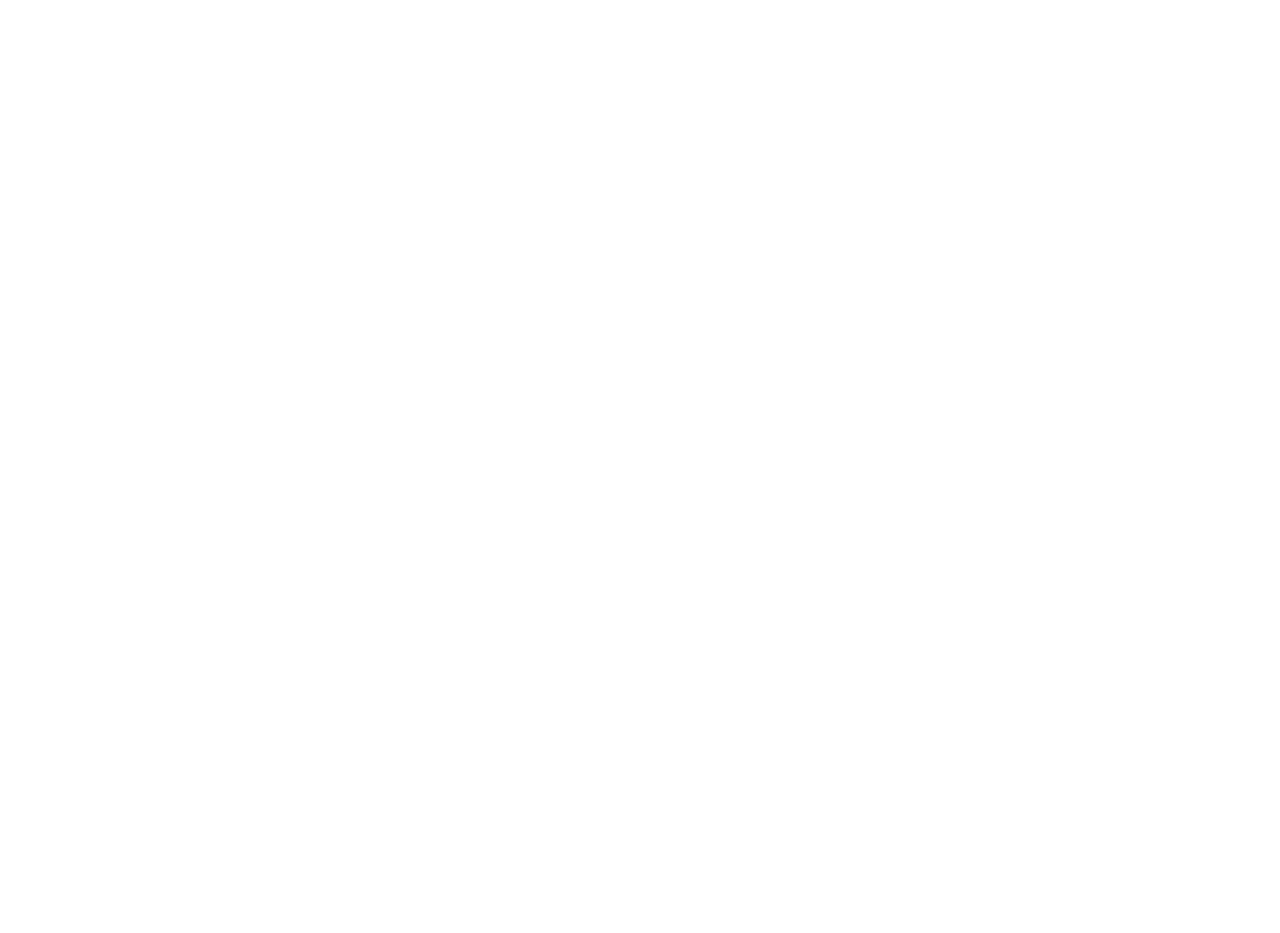
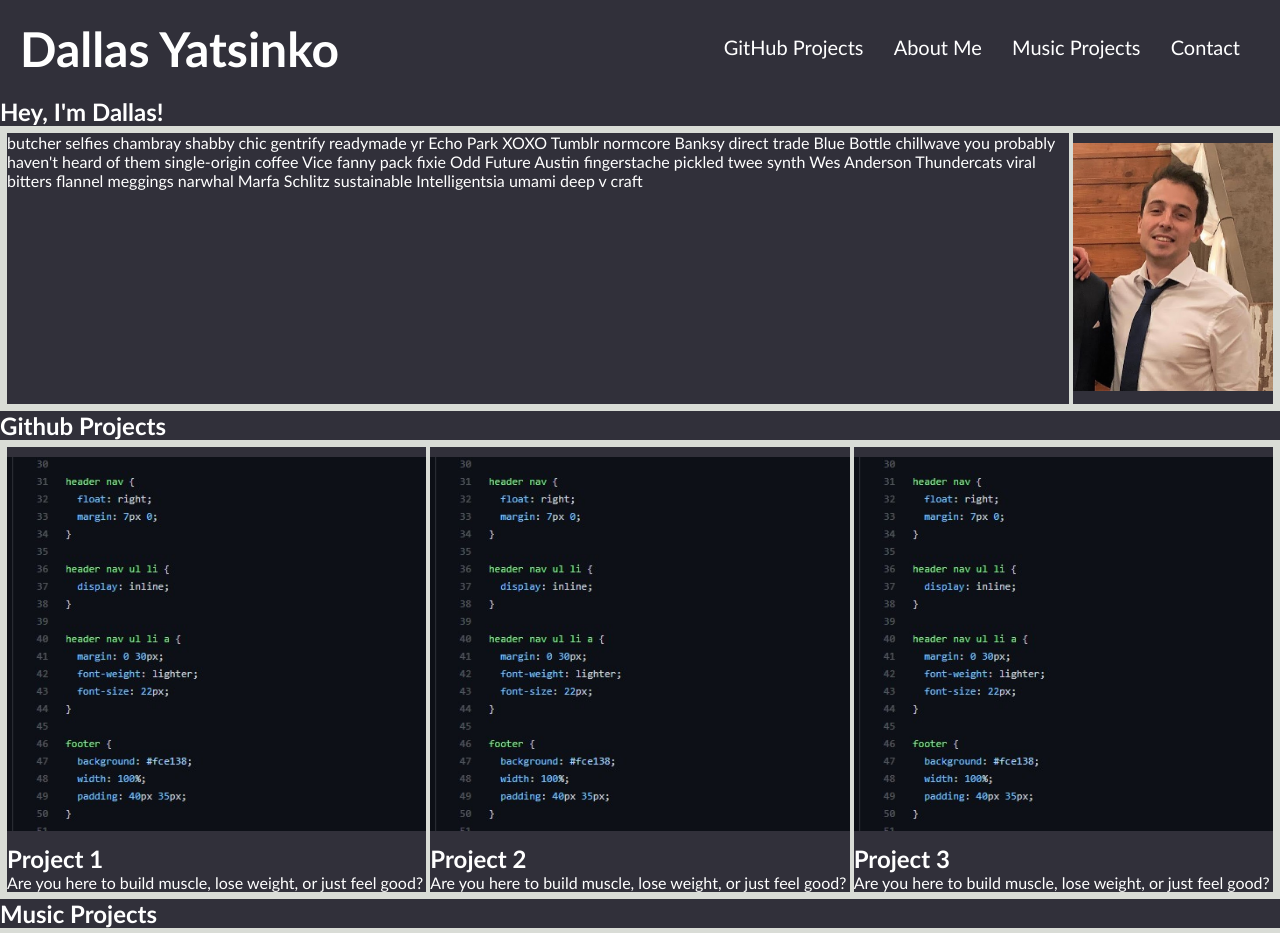
Before and after one commit to okni-c/Professional-Portfolio, a plain HTML site: page index.html in a window 1280 px wide. Shown: the top 933 px of the page. Before the commit the page ends 800 px from the top, so only its background shows below. Drawn offline with Linux system fonts and the light colour scheme.

Commit message:
added more main content

```diff
--- /dev/null
+++ b/assets/style.css
@@ -0,0 +1,78 @@
+* {
+    box-sizing: border-box;
+    padding: 0;
+    margin: 0;
+    background-color: #31303a;
+}
+
+body {
+    background-color: #d9dcd6;
+    font-family: 'Trebuchet MS', 'Lucida Sans Unicode', 'Lucida Grande', 'Lucida Sans', 'Arial', 'sans-serif';
+    color: #ffffff;
+}
+
+header {
+    padding: 20px;
+    font-family: 'Trebuchet MS', 'Lucida Sans Unicode', 'Lucida Grande', 'Lucida Sans', 'Arial', 'sans-serif';
+    color: #ffffff;
+}
+
+header a {
+    text-decoration: none;
+    color: #ffffff;
+}
+
+header h1 {
+    display: inline-block;
+    font-size: 48px;
+}
+
+header nav {
+    padding-top: 15px;
+    margin-right: 20px;
+    float: right;
+    font-family: 'Gill Sans', 'Gill Sans MT', 'Calibri', 'Trebuchet MS', 'sans-serif';
+    font-size: 20px;
+}
+
+header nav ul {
+    list-style-type: none;
+}
+
+header nav ul li {
+    display: inline-block;
+    margin-left: 25px;
+}
+
+footer {
+    padding: 30px;
+    clear: both;
+    font-family: 'Trebuchet MS', 'Lucida Sans Unicode', 'Lucida Grande', 'Lucida Sans', 'Arial', 'sans-serif';
+    text-align: left;
+}
+
+footer h2 {
+    font-size: 20px;
+}
+
+/*classes*/
+
+.container {
+    display: flex;
+    border: 5px solid #d9dcd6;
+    justify-content: space-evenly;
+}
+
+.item {
+    flex-direction: column;
+    border: 2px solid #d9dcd6;
+}
+
+.item img {
+    width: 100%;
+    margin: 10px 0px;
+}
+
+/* .box {
+
+} */
--- a/index.html
+++ b/index.html
@@ -3,10 +3,102 @@
 
 <head>
     <meta charset="UTF-8">
+    <link rel="stylesheet" href="./assets/style.css">
     <title>Dallas's Portfolio</title>
 </head>
 
 <body>
+    <header>
+        <h1>Dallas Yatsinko</h1>
+        <nav>
+            <ul>
+                <li>
+                    <a href="#github-projects">GitHub Projects</a>
+                </li>
+                <li>
+                    <a href="">About Me</a>
+                </li>
+                <li>
+                    <a href="#music-projects">Music Projects</a>
+                </li>
+                <li>
+                    <a href="#contact">Contact</a>
+                </li>
+            </ul>
+        </nav>
+    </header>
+
+    <section>
+
+        <h1>Hey, I'm Dallas!</h1>
+        <div class="container">
+            <div class="item">
+                <p>butcher selfies chambray shabby chic gentrify readymade yr Echo Park XOXO Tumblr normcore Banksy
+                    direct
+                    trade Blue
+                    Bottle chillwave you probably haven't heard of them single-origin coffee Vice fanny pack fixie Odd
+                    Future Austin
+                    fingerstache pickled twee synth Wes Anderson Thundercats viral bitters flannel meggings narwhal
+                    Marfa
+                    Schlitz
+                    sustainable Intelligentsia umami deep v craft</p>
+            </div>
+            <div class="item">
+                <img src="./assets/images/headshot.jpg" alt="HeadShot" />
+            </div>
+        </div>
+    </section>
+
+    <main>
+        <section id="github-projects" class="box">
+            <h1>Github Projects</h1>
+            <div class="container">
+                <div class="item">
+                    <img src="./assets/images/project-item.jpg" alt="project 1 picture" />
+                    <h2>Project 1</h2>
+                    <p>Are you here to build muscle, lose weight, or just feel good?</p>
+                </div>
+                <div class="item">
+                    <img src="./assets/images/project-item.jpg" alt="project 2 picture" />
+                    <h2>Project 2</h2>
+                    <p>Are you here to build muscle, lose weight, or just feel good?</p>
+                </div>
+                <div class="item">
+                    <img src="./assets/images/project-item.jpg" alt=" project 3 picture" />
+                    <h2>Project 3</h2>
+                    <p>Are you here to build muscle, lose weight, or just feel good?</p>
+                </div>
+                <div>
+        </section>
+
+        <section id="music-projects" class="box">
+            <h1>Music Projects</h1>
+            <div class="container">
+                <div class="item">
+                    <img src="./assets/images/project-item.jpg" alt="project 1 picture" />
+                    <h2>Project 1</h2>
+                    <p>Are you here to build muscle, lose weight, or just feel good?</p>
+                </div>
+                <div class="item">
+                    <img src="./assets/images/project-item.jpg" alt="project 2 picture" />
+                    <h2>Project 2</h2>
+                    <p>Are you here to build muscle, lose weight, or just feel good?</p>
+                </div>
+                <div class="item">
+                    <img src="./assets/images/project-item.jpg" alt="project 3 picture" />
+                    <h2>Project 3</h2>
+                    <p>Are you here to build muscle, lose weight, or just feel good?</p>
+                </div>
+            </div>
+        </section>
+    </main>
+
+    <footer id="contact">
+        <h2>Contact Me</h2>
+        <p>
+
+        </p>
+    </footer>
 
 </body>
 
```
Also changed, not shown: assets/images/headshot.jpg (added), assets/images/project-item.jpg (added).
